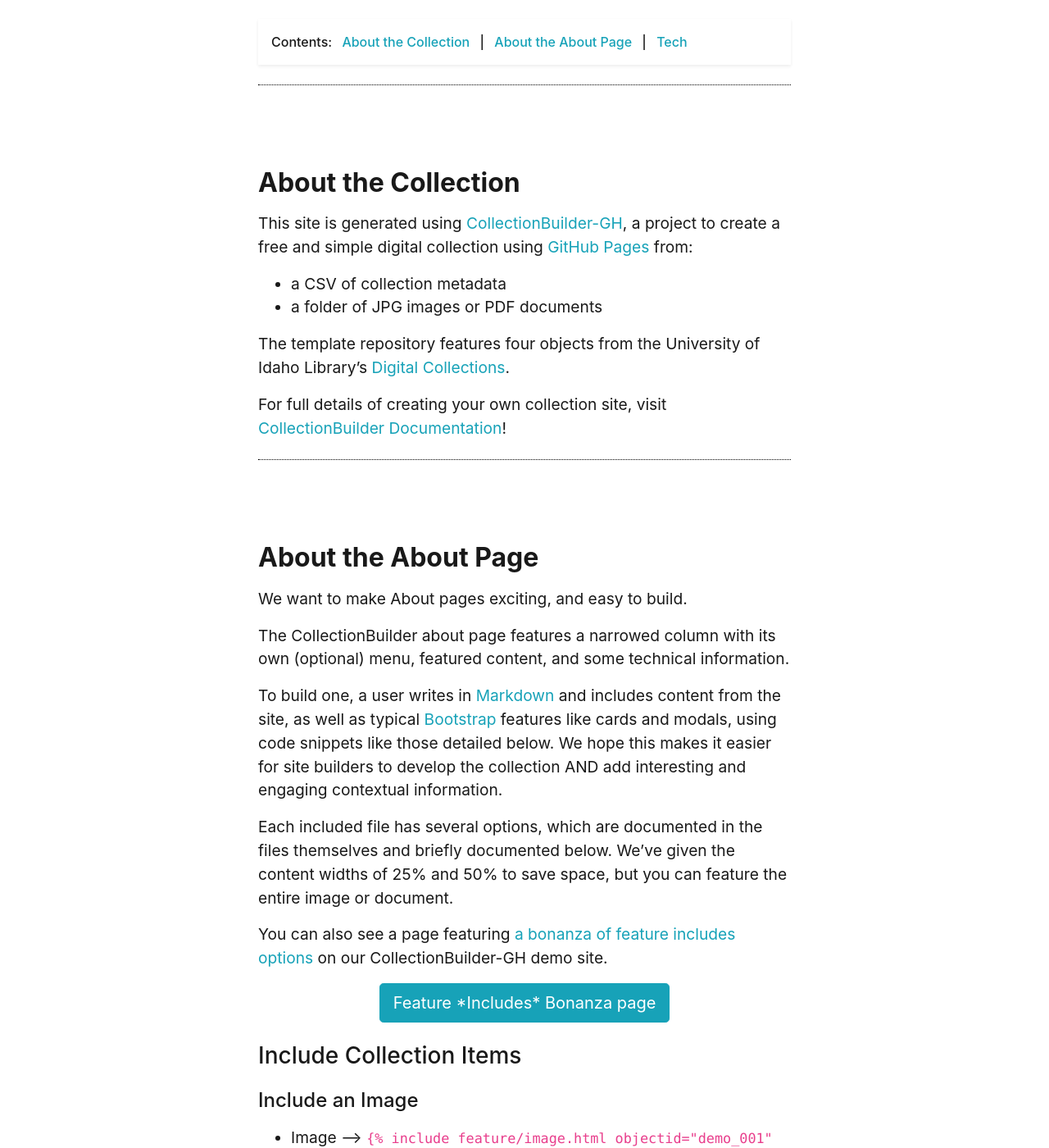
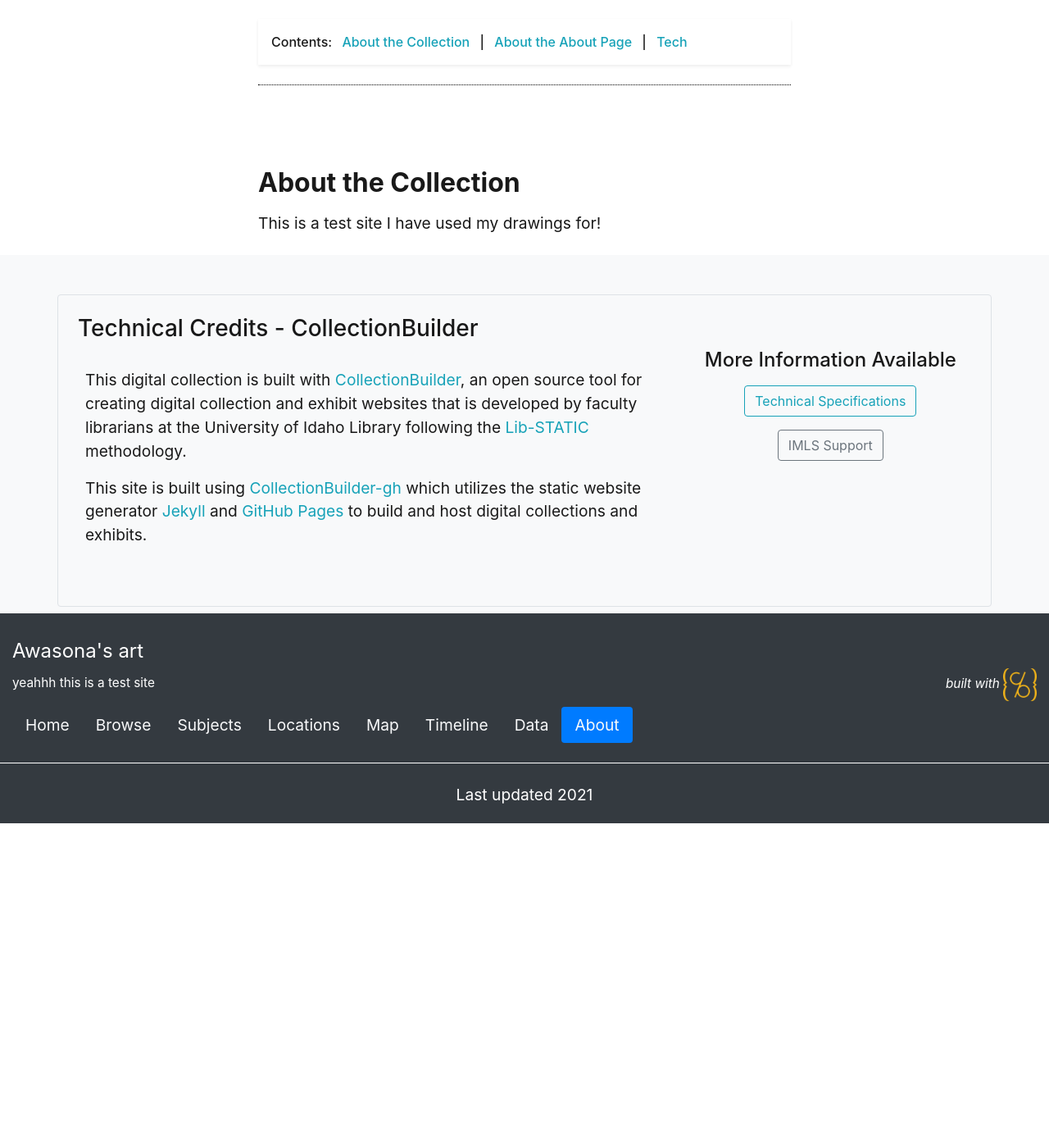
Before and after one commit to naomiegbunike/Awasonas, a Jekyll site: the page built from pages/about.md, in a window 1280 px wide and 1400 px high, scrolled down 469 px. Shown: the whole window at 82% size. Built offline with Jekyll 4.4.1, drawn with Linux system fonts in a browser that asks for light colours; after the commit the page ends 1473 px from its top, so only the background shows below that; some of the changed text lies outside the part shown.

Commit message:
Update about.md

```diff
--- a/pages/about.md
+++ b/pages/about.md
@@ -14,14 +14,4 @@
 
 ## About the Collection
 
-This site is generated using [CollectionBuilder-GH](https://collectionbuilding.github.io/gh/), a project to create a free and simple digital collection using [GitHub Pages](https://pages.github.com/) from:
-
-- a CSV of collection metadata
-- a folder of JPG images or PDF documents
-
-The template repository features four objects from the University of Idaho Library's [Digital Collections](https://www.lib.uidaho.edu/digital).
-
-For full details of creating your own collection site, visit [CollectionBuilder Documentation](https://collectionbuilder.github.io/cb-docs/)!
-
-<!-- IMPORTANT!!! DELETE this comment and the include below when you are finished editing this page for your collection. The include below introduces about page features. They will show up on your collection's about page until you delete it.  -->
-{% include cb/about_the_about.md %}
+This is a test site I have used my drawings for!
```
